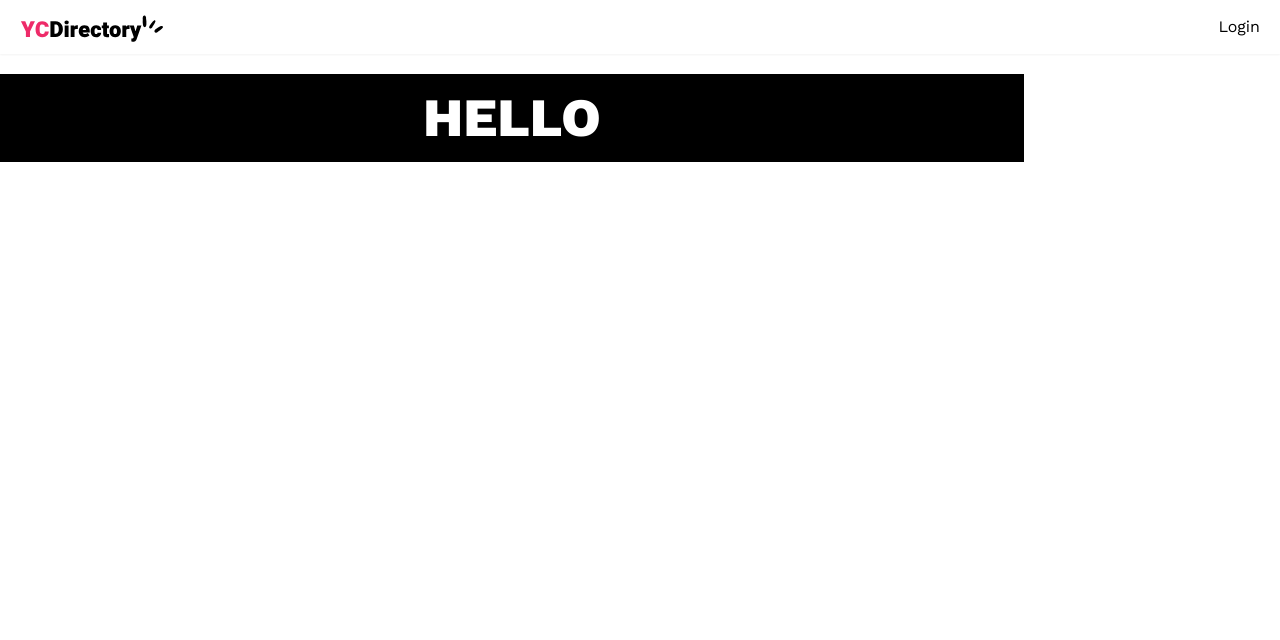
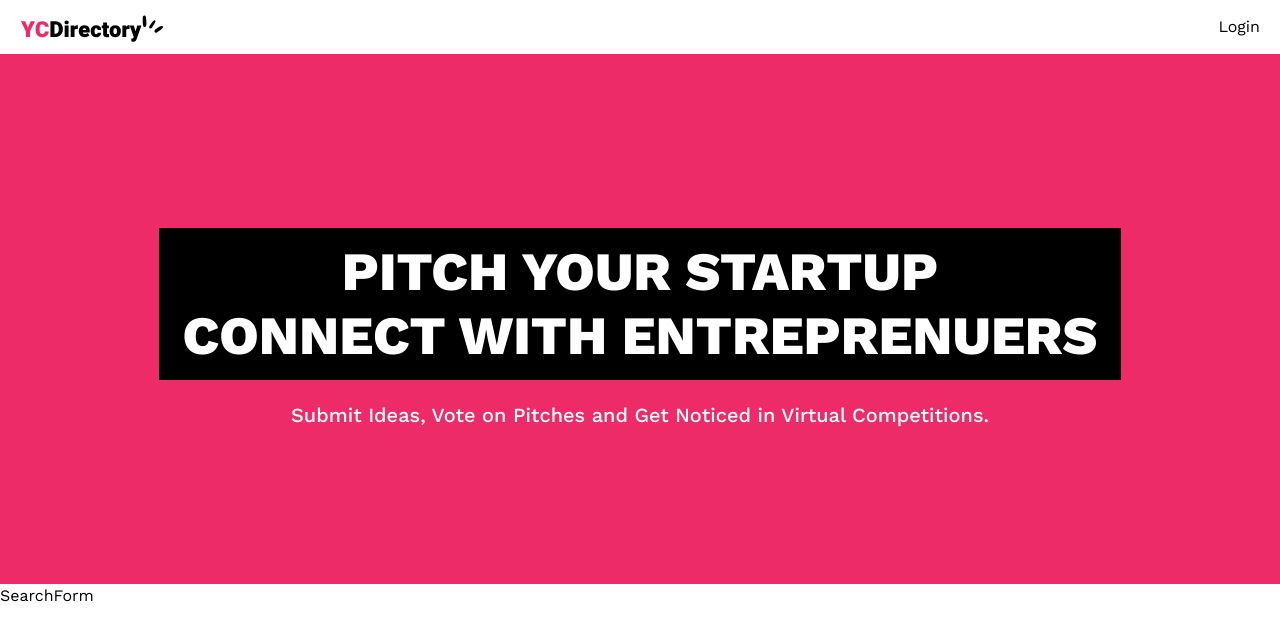
Before and after one commit to edememediong1/Y-Combinator-directory, a Next.js app: page / in a window 1280 px wide. Shown: the top 640 px of the page. Built offline with nearby package versions, Linux system fonts and the light colour scheme; no server answers.

Commit message:
background structure of the hero section

```diff
--- a/app/(root)/page.tsx
+++ b/app/(root)/page.tsx
@@ -1,8 +1,13 @@
+import SearchForm from "../components/SearchForm";
 
 export default function Home() {
   return (
       <main className="">
-          <h1 className="heading">Hello</h1>
+        <section className="pink_container">
+          <h1 className="heading">Pitch your startup<br/> Connect with entreprenuers</h1>
+          <p className="sub-heading !max-w-3xl">Submit Ideas, Vote on Pitches and Get Noticed in Virtual Competitions.</p>
+        </section>
+          <SearchForm/>
       </main>
   );
 }
--- /dev/null
+++ b/app/components/SearchForm.tsx
@@ -0,0 +1,9 @@
+import React from 'react'
+
+const SearchForm = () => {
+  return (
+    <div>SearchForm</div>
+  )
+}
+
+export default SearchForm
```
